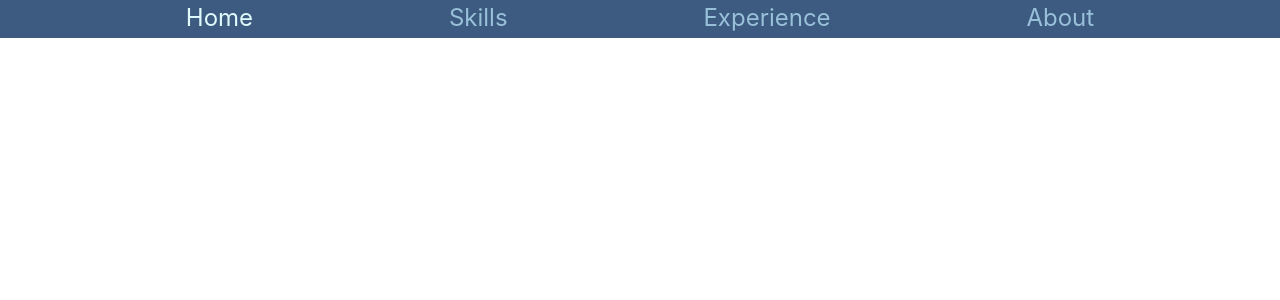
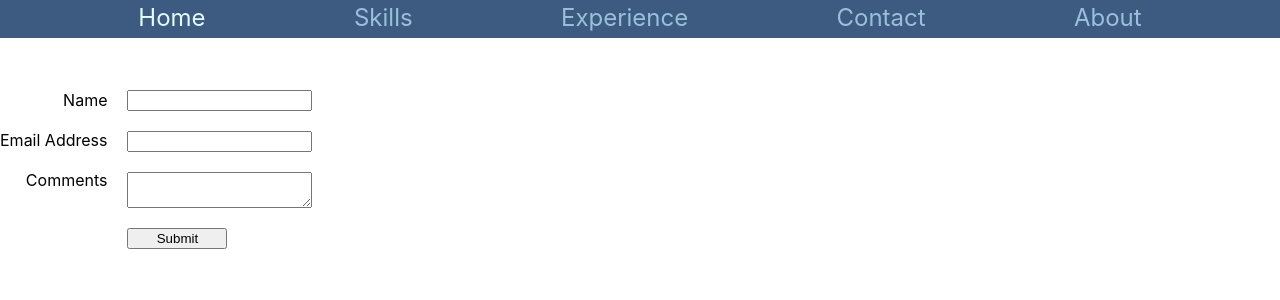
Before and after one commit to budajeff/portfolio-angular, an Angular app: page /contact in a window 1280 px wide. Before the commit this address led to /. Shown: the top 300 px of the page. Built offline with nearby package versions, Linux system fonts and the light colour scheme.

Commit message:
contact form submits

```diff
--- a/src/app/app-routing.module.ts
+++ b/src/app/app-routing.module.ts
@@ -4,12 +4,14 @@ import { HomePageComponent } from './home-page/home-page.component';
 import { AboutPageComponent } from './about-page/about-page.component';
 import { ExperiencePageComponent } from './experience-page/experience-page.component';
 import { SkillsPageComponent } from './skills-page/skills-page.component';
+import { ContactPageComponent } from './contact-page/contact-page.component';
 
 const routes: Routes = [
   {path: '', redirectTo: '/home', pathMatch: 'full' },
   {path: 'home', component: HomePageComponent},
   {path: 'skills', component: SkillsPageComponent},
   {path: 'experience', component: ExperiencePageComponent},
+  {path: 'contact', component: ContactPageComponent},
   {path: 'about', component: AboutPageComponent},
 ];
 
--- /dev/null
+++ b/src/app/contact-form/contact-form.component.html
@@ -0,0 +1,23 @@
+<div class="contact-form-container">
+    <form #contactForm id="contact-form" (ngSubmit)="onSubmit()" action="https://formspree.io/f/mdoyzyjl" method="POST">
+
+        <div class="input-labels">
+            <label for="name">Name</label>
+            <label for="emailAddress">Email Address</label>
+            <label for="comments">Comments</label>
+        </div>
+
+        <div class="input-fields">
+            <input id="name" name="name" required [(ngModel)]="contactData.name">
+
+            <input id="emailAddress" name="emailAddress" type="email" required [(ngModel)]="contactData.emailAddress">
+
+            <textarea id="comments" name="comments" required [(ngModel)]="contactData.comments"></textarea>
+
+            <button id="submit-button" type="submit" >Submit</button>
+        </div>
+    </form>
+
+    <div *ngIf="submitOk===true">Thanks for your interest!</div>
+    <div *ngIf="submitOk===false">Oops something went wrong! Try emailing me directly.</div>
+</div>
--- /dev/null
+++ b/src/app/contact-form/contact-form.component.scss
@@ -0,0 +1,34 @@
+.contact-form-container {
+    margin-top: 40px;
+    display: flex;
+    flex-direction: row;
+    align-items: center;
+}
+#contact-form {
+    margin: auto 0;
+    display: flex;
+    flex-direction: row;
+}
+#submit-button {
+    margin: 20px 50px 0px 0px;
+    max-width: 100px;
+}
+.contact-form label {
+    display: block;
+    align-items: flex-end;
+}
+.input-labels {
+    display: flex;
+    flex-direction: column;
+    align-items: flex-end;
+}
+.input-labels label {
+    margin: 0px 20px 20px 0px;
+}
+.input-fields {
+    display: flex;
+    flex-direction: column;
+}
+.input-fields input {
+    margin-bottom: 20px;
+}
--- /dev/null
+++ b/src/app/contact-form/contact-form.component.ts
@@ -0,0 +1,45 @@
+import { Component, OnInit, ViewChild } from '@angular/core';
+
+class ContactData {
+  constructor(
+    public name: string = '',
+    public emailAddress: string = '',
+    public comments: string = '') { }
+}
+
+@Component({
+  selector: 'contact-form',
+  templateUrl: './contact-form.component.html',
+  styleUrls: ['./contact-form.component.scss']
+})
+export class ContactFormComponent implements OnInit {
+
+  public readonly contactData: ContactData = new ContactData();
+
+  @ViewChild('contactForm')
+  public contactForm: HTMLFormElement | undefined = undefined;
+
+  public submitOk: boolean | undefined = undefined;
+
+  constructor() { }
+
+  ngOnInit(): void {
+  }
+
+  public async onSubmit() {
+    if (!this.contactForm) {
+      return;
+    }
+    const form = this.contactForm.nativeElement;
+    const data = new FormData(form);
+    const response = await fetch(form.action, {
+      method: form.method,
+      body: data,
+      headers: {
+        'Accept': 'application/json'
+      }
+    });
+    this.submitOk = response.ok;
+    form.reset();
+  }
+}
--- /dev/null
+++ b/src/app/contact-page/contact-page.component.html
@@ -0,0 +1 @@
+<contact-form></contact-form>
--- /dev/null
+++ b/src/app/contact-page/contact-page.component.ts
@@ -0,0 +1,15 @@
+import { Component, OnInit } from '@angular/core';
+
+@Component({
+  selector: 'app-contact-page',
+  templateUrl: './contact-page.component.html',
+  styleUrls: ['./contact-page.component.scss']
+})
+export class ContactPageComponent implements OnInit {
+
+  constructor() { }
+
+  ngOnInit(): void {
+  }
+
+}
--- a/src/app/nav-bar/nav-bar.component.html
+++ b/src/app/nav-bar/nav-bar.component.html
@@ -3,6 +3,7 @@
       <li><a [class.nav-menu-item-selected]="isActive('Home')" class="nav-menu-item" routerLink="/home" routerLinkActive="active" (click)="menuItemClicked($event)">Home</a></li>
       <li><a [class.nav-menu-item-selected]="isActive('Skills')"class="nav-menu-item" routerLink="/skills" routerLinkActive="active" (click)="menuItemClicked($event)">Skills</a></li>
       <li><a [class.nav-menu-item-selected]="isActive('Experience')"class="nav-menu-item" routerLink="/experience" routerLinkActive="active" (click)="menuItemClicked($event)">Experience</a></li>
+      <li><a [class.nav-menu-item-selected]="isActive('Contact')"class="nav-menu-item" routerLink="/contact" routerLinkActive="active" (click)="menuItemClicked($event)">Contact</a></li>
       <li><a [class.nav-menu-item-selected]="isActive('About')"class="nav-menu-item" routerLink="/about" routerLinkActive="active" (click)="menuItemClicked($event)">About</a></li>
     </ul>
   </nav>
```
Also changed, not shown: src/app/app.module.ts (+10 -2 lines), src/app/contact-page/contact-page.component.scss (added), 2 other files (tests, documents, lock files or other folders).
